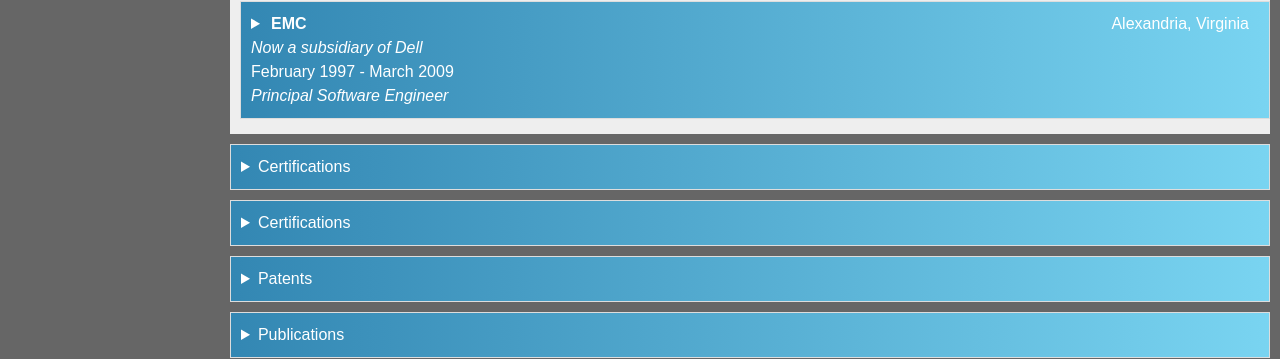
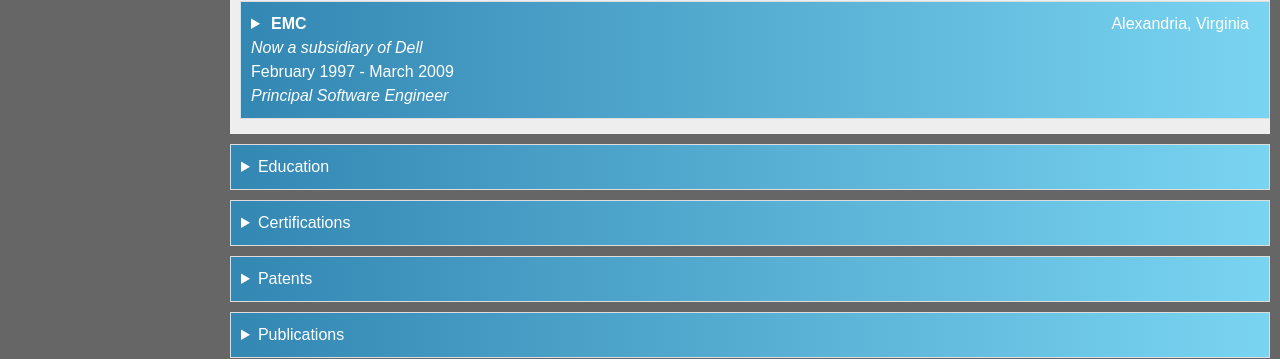
Before and after one commit to tomdemay/tomdemaypro, a Jekyll site: the page built from resume.html, in a window 1280 px wide. Shown: the part 1281-1640 px from the top of the page. Built offline with Jekyll 4.4.1, drawn with Linux system fonts in a browser that asks for light colours; some of the changed lines change nothing that is shown.

Commit message:
fixing another copy/paste problem

```diff
--- a/resume.html
+++ b/resume.html
@@ -9,7 +9,7 @@
 {% include resume/summary.html %}
 {% include resume/professionalskills.html %}
 {% include resume/employmenthistory.html %}
-{% include resume/certifications.html %}
+{% include resume/education.html %}
 {% include resume/certifications.html %}
 {% include resume/patents.html %}
 {% include resume/publications.html %}
```
